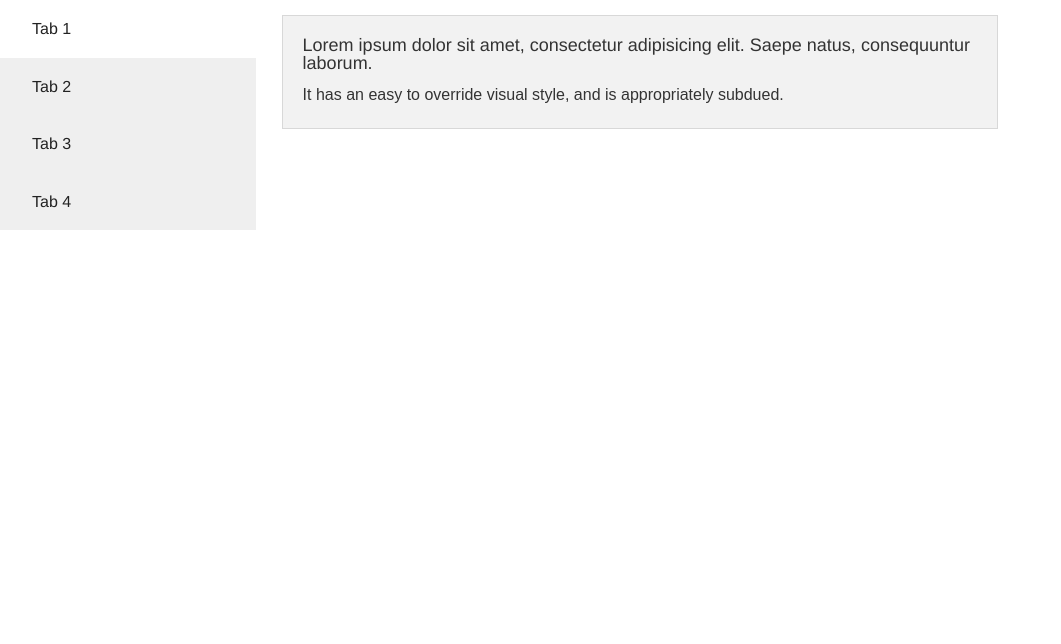
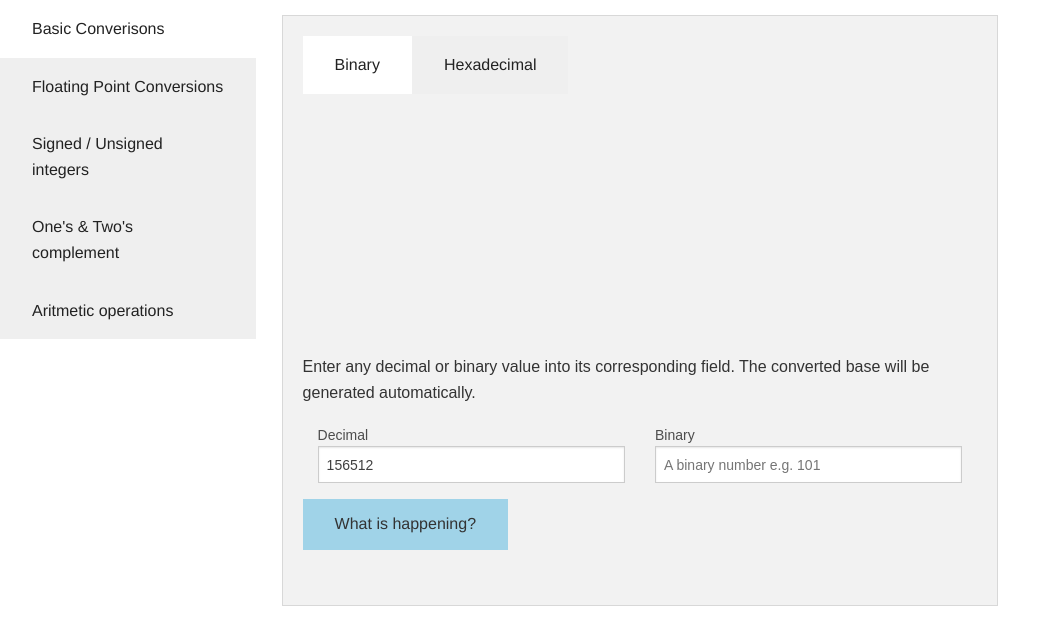
Before and after one commit to Irvel/BinaryCalculator, a plain HTML site: page index.html in a window 1280 px wide. Shown: the whole page, without its empty margins (0-1061 px from the left). Drawn offline with Linux system fonts and the light colour scheme; a web font is replaced by a local one.

Commit message:
Added basic base conversion html structure and content

```diff
--- a/index.html
+++ b/index.html
@@ -16,22 +16,66 @@
 <body>
 
   <ul class="tabs vertical" data-tab>
-    <li class="tab-title active"><a href="#panel11">Tab 1</a></li>
-    <li class="tab-title"><a href="#panel21">Tab 2</a></li>
-    <li class="tab-title"><a href="#panel31">Tab 3</a></li>
-    <li class="tab-title"><a href="#panel41">Tab 4</a></li>
+    <li class="tab-title active"><a href="#panel11">Basic Converisons</a></li>
+    <li class="tab-title"><a href="#panel21">Floating Point Conversions</a></li>
+    <li class="tab-title"><a href="#panel31">Signed / Unsigned integers</a></li>
+    <li class="tab-title"><a href="#panel41">One's & Two's complement</a></li>
+    <li class="tab-title"><a href="#panel51">Aritmetic operations</a></li>
   </ul>
 
 
   <div class="tabs-content">
 
-    <div class="content active" id="panel11" aria-hidden="true">
+    <div class="content active" id="panel11">
+      <div class="custom-panel">
 
-      <div class="custom-panel">
-        <h5>Lorem ipsum dolor sit amet, consectetur adipisicing elit. Saepe natus, consequuntur laborum.</h5>
-        <p>It has an easy to override visual style, and is appropriately subdued.</p>
+        <ul class="tabs horizontalTab" data-tab>
+          <li class="tab-title active"><a href="#panela">Binary</a></li>
+          <li class="tab-title"><a href="#panelb">Hexadecimal</a></li>
+        </ul>
+        <div class="tabs-content">
+          <div class="content active" id="panela">
+
+            <form>
+              <div class="row">
+              <p>Enter any decimal or binary value into its corresponding field. The converted base will be generated automatically.</p>
+                <div class="large-6 columns">
+                  <label>Decimal
+                    <input type="number" placeholder="A decimal number e.g. 42" value="156512"/>
+                  </label>
+                </div>
+                <div class="large-6 columns">
+                  <label>Binary
+                    <input type="number" placeholder="A binary number e.g. 101" />
+                  </label>
+                </div>
+                <a href="#" class="button info bExplanation">What is happening?</a>
+              </div>
+            </form>
+
+
+          </div>
+          <div class="content" id="panelb">
+            <form>
+              <div class="row">
+              <p>Enter any decimal or hexadecimal value into its corresponding field. The converted base will be generated automatically.</p>
+                <div class="large-6 columns">
+                  <label>Decimal
+                    <input type="number" placeholder="A decimal number e.g. 42" value="956511"/>
+                  </label>
+                </div>
+                <div class="large-6 columns">
+                  <label>Hexadecimal
+                    <input type="number" placeholder="A hex number e.g. F23D" />
+                  </label>
+                </div>
+                <a href="#" class="button info bExplanation">What is happening?</a>
+              </div>
+            </form>
+          </div>
+        </div>
+
       </div>
-
     </div>
     <div class="content" id="panel21">
       <p>This is the second panel of the basic tab example. This is the second panel of the basic tab example.</p>
@@ -42,6 +86,10 @@
     <div class="content" id="panel41">
       <p>This is the fourth panel of the basic tab example. This is the fourth panel of the basic tab example.</p>
     </div>
+    <div class="content" id="panel51">
+      <p>This is the fourth panel of the basic tab example. This is the fourth panel of the basic tab example.</p>
+    </div>
+
 
   </div>
 
```
